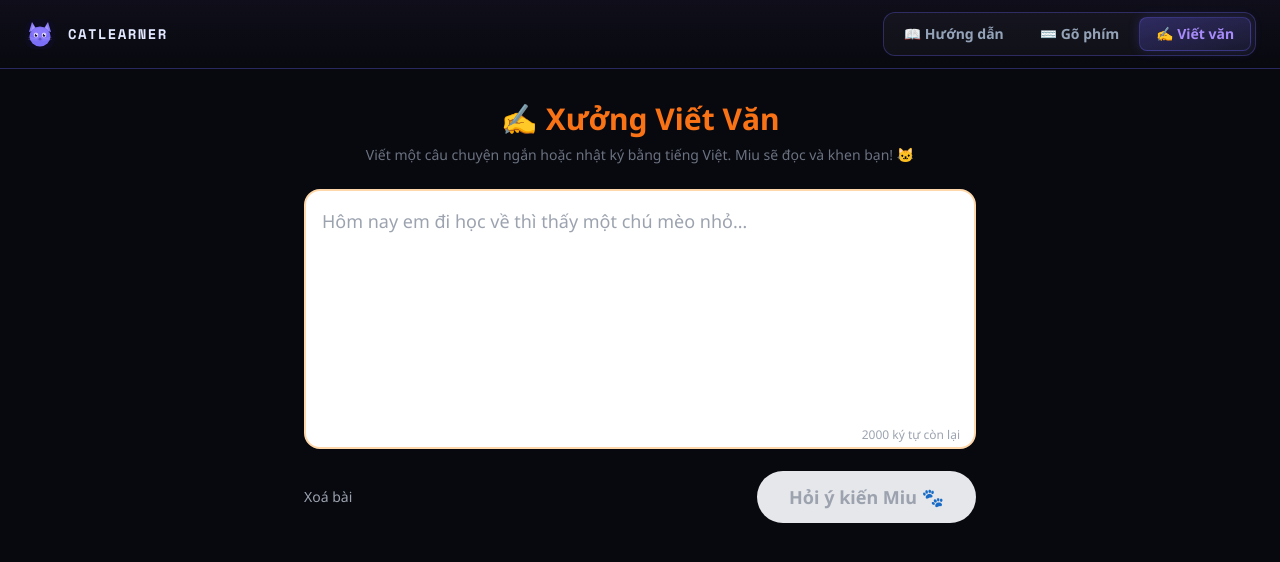
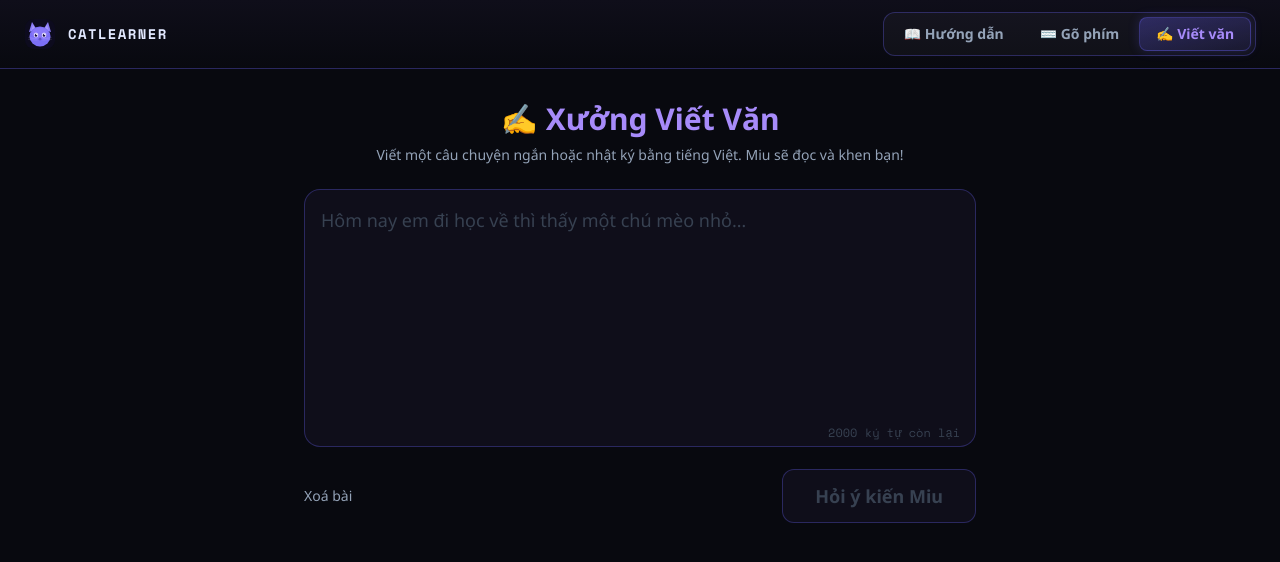
Before and after one commit to fafilmvn-de/claude-code-et, a React (Vite) app in the folder cat-learner/client/: page / in a window 1280 px wide. Both pictures are taken after a click on the tab "✍️ Viết văn". Shown: the top 562 px of the page. Built offline with nearby package versions, Linux system fonts and the light colour scheme; no server answers.

Commit message:
feat: apply Deep Space theme to StoryStudio and WordCard

```diff
--- a/cat-learner/client/src/components/StoryStudio.jsx
+++ b/cat-learner/client/src/components/StoryStudio.jsx
@@ -1,19 +1,16 @@
 import { useState, useRef, useEffect } from 'react';
 import { AITutor } from './AITutor.jsx';
 
-// /api/tutor is served by a Netlify Function on the same origin in production,
-// or by the Express dev server via VITE_API_BASE in local development.
 const API_BASE = import.meta.env.VITE_API_BASE ?? '';
 const MAX_CHARS = 2000;
-const MIN_CHARS = 20; // require at least a sentence
+const MIN_CHARS = 20;
 
 export function StoryStudio() {
-  const [text, setText]       = useState('');
+  const [text, setText]         = useState('');
   const [feedback, setFeedback] = useState(null);
-  const [loading, setLoading] = useState(false);
-  const [error, setError]     = useState(null);
+  const [loading, setLoading]   = useState(false);
+  const [error, setError]       = useState(null);
 
-  // I7: AbortController ref to cancel in-flight fetch on unmount
   const abortRef = useRef(null);
   useEffect(() => {
     return () => { abortRef.current?.abort(); };
@@ -21,17 +18,16 @@ export function StoryStudio() {
 
   async function handleSubmit() {
     if (text.trim().length < MIN_CHARS) return;
-    // I7: Cancel any previous in-flight request
     abortRef.current?.abort();
-    const controller = new AbortController();
-    abortRef.current = controller;
+    const controller  = new AbortController();
+    abortRef.current  = controller;
 
     setLoading(true);
     setFeedback(null);
     setError(null);
 
     try {
-      const res = await fetch(`${API_BASE}/api/tutor`, {
+      const res  = await fetch(`${API_BASE}/api/tutor`, {
         method: 'POST',
         headers: { 'Content-Type': 'application/json' },
         body: JSON.stringify({ text }),
@@ -41,7 +37,7 @@ export function StoryStudio() {
       if (!res.ok) throw new Error(data.error ?? 'Lỗi không xác định');
       setFeedback(data.feedback);
     } catch (err) {
-      if (err.name === 'AbortError') return; // ignore cancelled requests
+      if (err.name === 'AbortError') return;
       setError(`Miu đang bận, thử lại nhé! (${err.message})`);
     } finally {
       setLoading(false);
@@ -52,12 +48,12 @@ export function StoryStudio() {
   const canSubmit = text.trim().length >= MIN_CHARS && !loading;
 
   return (
-    <div className="max-w-2xl mx-auto">
-      <h2 className="text-3xl font-bold text-center mb-2 text-orange-500 font-vi">
+    <div className="max-w-2xl mx-auto animate-fadeIn">
+      <h2 className="text-3xl font-bold text-center mb-2 text-ds-accent-lt font-vi">
         ✍️ Xưởng Viết Văn
       </h2>
-      <p className="text-center text-gray-500 mb-6 font-vi text-sm">
-        Viết một câu chuyện ngắn hoặc nhật ký bằng tiếng Việt. Miu sẽ đọc và khen bạn! 🐱
+      <p className="text-center text-ds-text-muted mb-6 font-vi text-sm">
+        Viết một câu chuyện ngắn hoặc nhật ký bằng tiếng Việt. Miu sẽ đọc và khen bạn!
       </p>
 
       <div className="relative">
@@ -67,9 +63,9 @@ export function StoryStudio() {
           placeholder="Hôm nay em đi học về thì thấy một chú mèo nhỏ…"
           rows={8}
           aria-label="Viết bài tiếng Việt để Miu nhận xét"
-          className="w-full border-2 border-orange-200 rounded-2xl p-4 text-lg font-vi resize-none focus:outline-none focus:border-orange-400 transition-colors"
+          className="w-full bg-ds-surface border border-ds-border rounded-2xl p-4 text-lg font-vi resize-none text-ds-text placeholder:text-ds-text-ghost focus:outline-none focus:border-ds-accent focus:ring-2 focus:ring-ds-accent/20 transition-colors"
         />
-        <span className={`absolute bottom-3 right-4 text-xs ${remaining < 50 ? 'text-red-400' : 'text-gray-400'}`}>
+        <span className={`absolute bottom-3 right-4 font-mono text-xs ${remaining < 50 ? 'text-ds-error' : 'text-ds-text-ghost'}`}>
           {remaining} ký tự còn lại
         </span>
       </div>
@@ -77,19 +73,20 @@ export function StoryStudio() {
       <div className="mt-4 flex justify-between items-center">
         <button
           onClick={() => { setText(''); setFeedback(null); setError(null); }}
-          className="text-sm text-gray-400 hover:text-gray-600 transition-colors font-vi"
+          className="text-sm text-ds-text-muted hover:text-ds-text transition-colors font-vi"
         >
           Xoá bài
         </button>
         <button
           onClick={handleSubmit}
           disabled={!canSubmit}
-          className={`px-8 py-3 rounded-full text-lg font-bold font-vi transition-colors
+          className={`px-8 py-3 rounded-xl text-lg font-bold font-vi transition-all
             ${canSubmit
-              ? 'bg-orange-400 text-white hover:bg-orange-500'
-              : 'bg-gray-200 text-gray-400 cursor-not-allowed'}`}
+              ? 'text-white shadow-[0_0_16px_rgba(108,99,255,0.4)] hover:shadow-[0_0_24px_rgba(108,99,255,0.5)]'
+              : 'bg-ds-surface text-ds-text-ghost cursor-not-allowed border border-ds-border'}`}
+          style={canSubmit ? { background: 'linear-gradient(135deg, #6c63ff, #a78bfa)' } : {}}
         >
-          {loading ? 'Đang hỏi Miu…' : 'Hỏi ý kiến Miu 🐾'}
+          {loading ? 'Đang hỏi Miu…' : 'Hỏi ý kiến Miu'}
         </button>
       </div>
 
--- a/cat-learner/client/src/components/WordCard.jsx
+++ b/cat-learner/client/src/components/WordCard.jsx
@@ -2,8 +2,8 @@ export function WordCard({ word, meaning, emoji }) {
   return (
     <div className="flex flex-col items-center gap-2 py-6">
       <span className="text-8xl" role="img" aria-label={meaning}>{emoji}</span>
-      <p className="text-4xl font-bold text-orange-700 font-vi tracking-wide">{word}</p>
-      <p className="text-lg text-gray-500 italic">{meaning}</p>
+      <p className="text-4xl font-bold text-ds-text font-vi tracking-wide">{word}</p>
+      <p className="text-lg text-ds-text-muted italic">{meaning}</p>
     </div>
   );
 }
```
